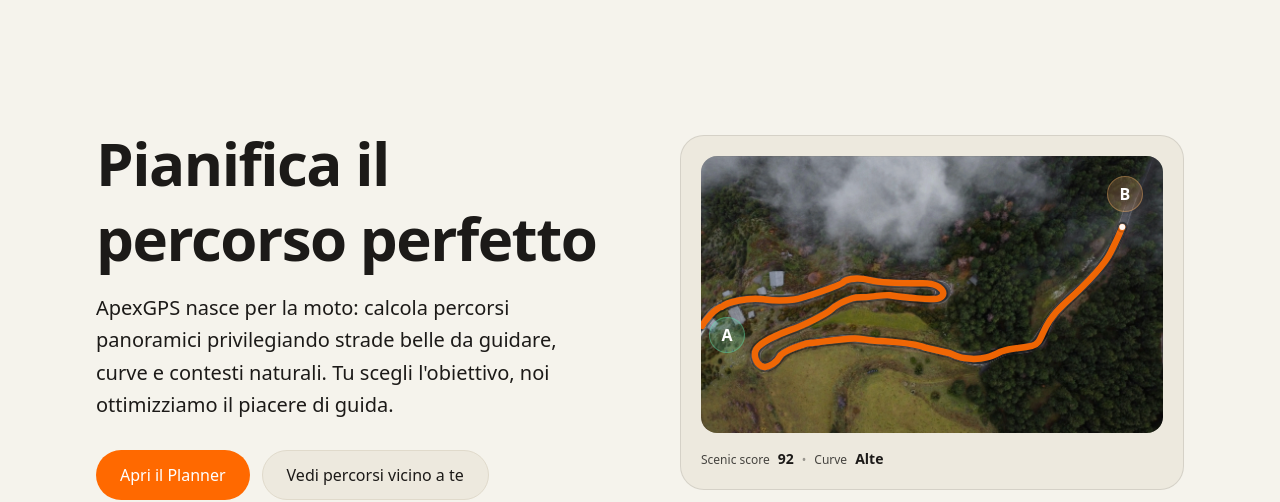
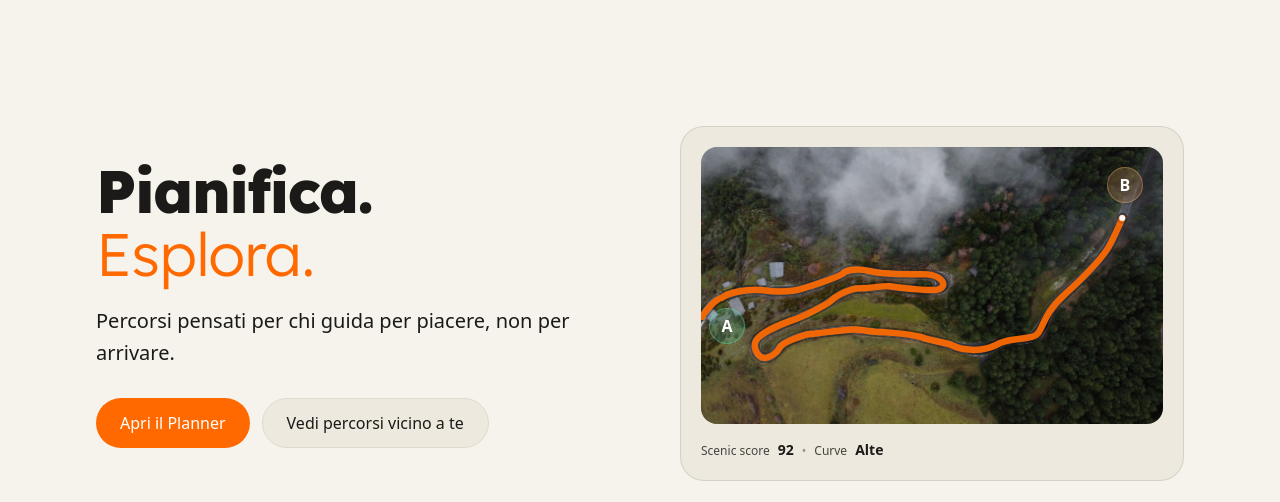
Before and after one commit to Omarone529/ApexGPS_Web, a React (Vite) app: page / in a window 1280 px wide. Shown: the part 1700-2202 px from the top of the page. Built offline with nearby package versions, Linux system fonts and the light colour scheme; no server answers.

Commit message:
refactor: change home layout: body section

```diff
--- a/index.html
+++ b/index.html
@@ -7,7 +7,7 @@
     <link rel="shortcut icon" href="/logo/favicon.ico" />
     <link rel="apple-touch-icon" sizes="180x180" href="/logo/apple-touch-icon.png" />
     <link href="https://fonts.googleapis.com/css2?family=Lexend:wght@300;700;800&display=swap" rel="stylesheet">
-    <meta name="apple-mobile-web-app-title" content="ApexGPS" />
+    <link href="https://fonts.googleapis.com/css2?family=Lexend:wght@300;700;800&display=swap" rel="stylesheet">    <meta name="apple-mobile-web-app-title" content="ApexGPS" />
     <link rel="manifest" href="/logo/site.webmanifest" />
     <meta name="viewport" content="width=device-width, initial-scale=1.0" />
     <title>ApexGPS</title>
--- a/src/pages/Home.jsx
+++ b/src/pages/Home.jsx
@@ -156,14 +156,18 @@ function Home() {
                 <section className="px-6 sm:px-10 md:px-16 xl:px-24 py-16 sm:py-20 md:py-24 xl:py-32">
                     <div className="mx-auto max-w-6xl xl:max-w-7xl grid grid-cols-1 lg:grid-cols-[1fr_1fr] gap-10 lg:gap-14 xl:gap-20 items-center">
                         <div>
-                            <h2 className="text-2xl sm:text-4xl md:text-5xl xl:text-6xl font-semibold tracking-tight leading-tight text-[#1C1A18]">
-                                Pianifica il percorso perfetto
+                            <h2
+                                className="text-2xl sm:text-4xl md:text-5xl xl:text-6xl font-extrabold tracking-[-0.03em] leading-[1.05] text-[#1C1A18]"
+                                style={{ fontFamily: "'Lexend', sans-serif" }}
+                            >
+                                Pianifica.{' '}
+                                <span className="text-orange-500 font-light tracking-[-0.01em]">
+                                    Esplora.
+                                </span>
                             </h2>
 
-                            <p className="mt-4 text-base sm:text-lg xl:text-xl leading-relaxed text-[#1C1A18] max-w-xl xl:max-w-2xl">
-                                ApexGPS nasce per la moto: calcola percorsi panoramici privilegiando
-                                strade belle da guidare, curve e contesti naturali. Tu scegli
-                                l'obiettivo, noi ottimizziamo il piacere di guida.
+                            <p className="mt-5 text-base sm:text-lg xl:text-xl leading-relaxed text-[#1C1A18] max-w-xl xl:max-w-2xl">
+                                Percorsi pensati per chi guida per piacere, non per arrivare.
                             </p>
 
                             <div className="mt-7 flex flex-wrap gap-3">
@@ -179,7 +183,7 @@ function Home() {
                                     type="button"
                                     onClick={scrollToNearby}
                                     className="inline-flex items-center justify-center rounded-full px-6 py-3 text-sm sm:text-base font-medium
-             border border-[#E0DACB] bg-[#EDE9DE] text-[#1C1A18] hover:bg-[#E6E1D4] transition"
+                                    border border-[#E0DACB] bg-[#EDE9DE] text-[#1C1A18] hover:bg-[#E6E1D4] transition"
                                 >
                                     Vedi percorsi vicino a te
                                 </button>
```
